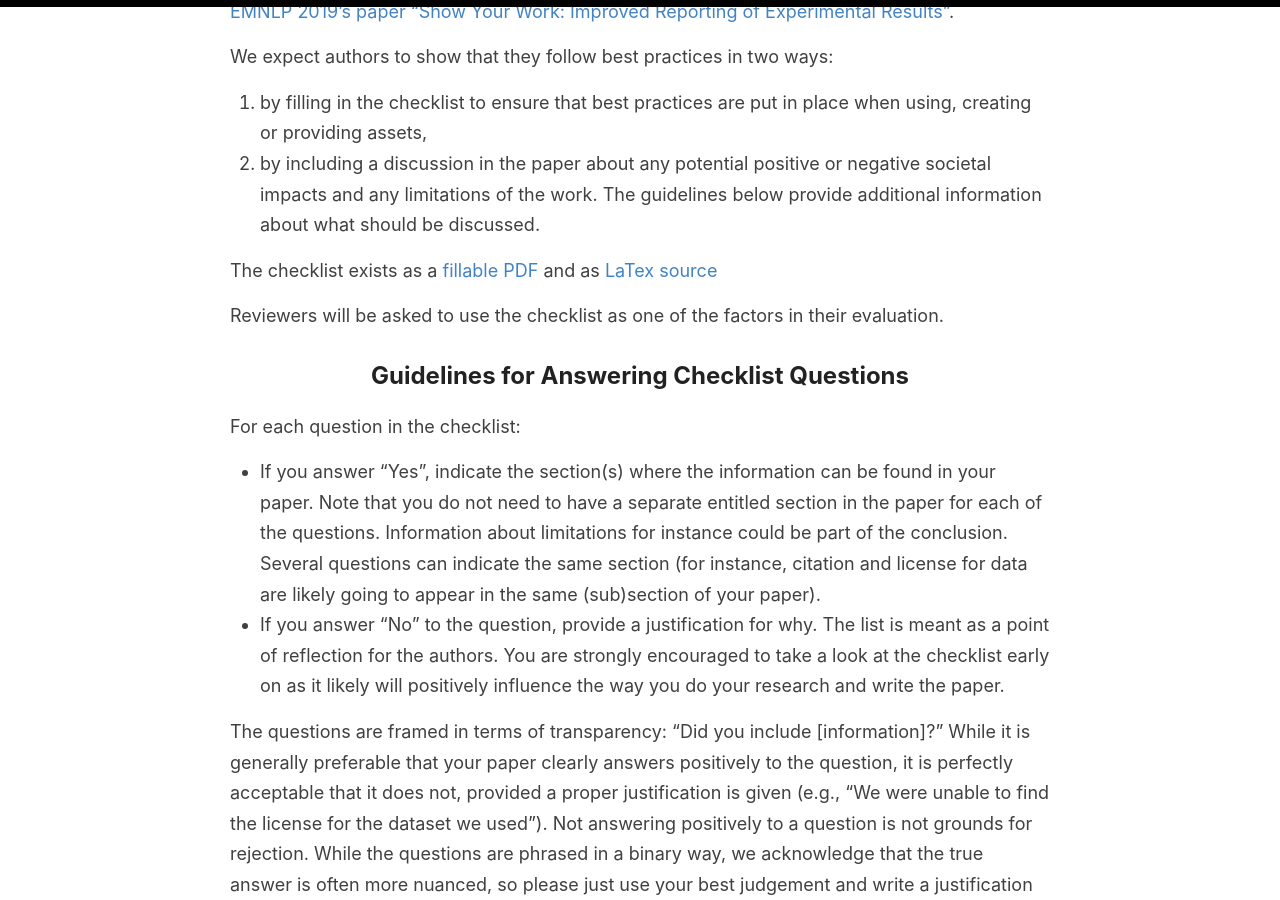
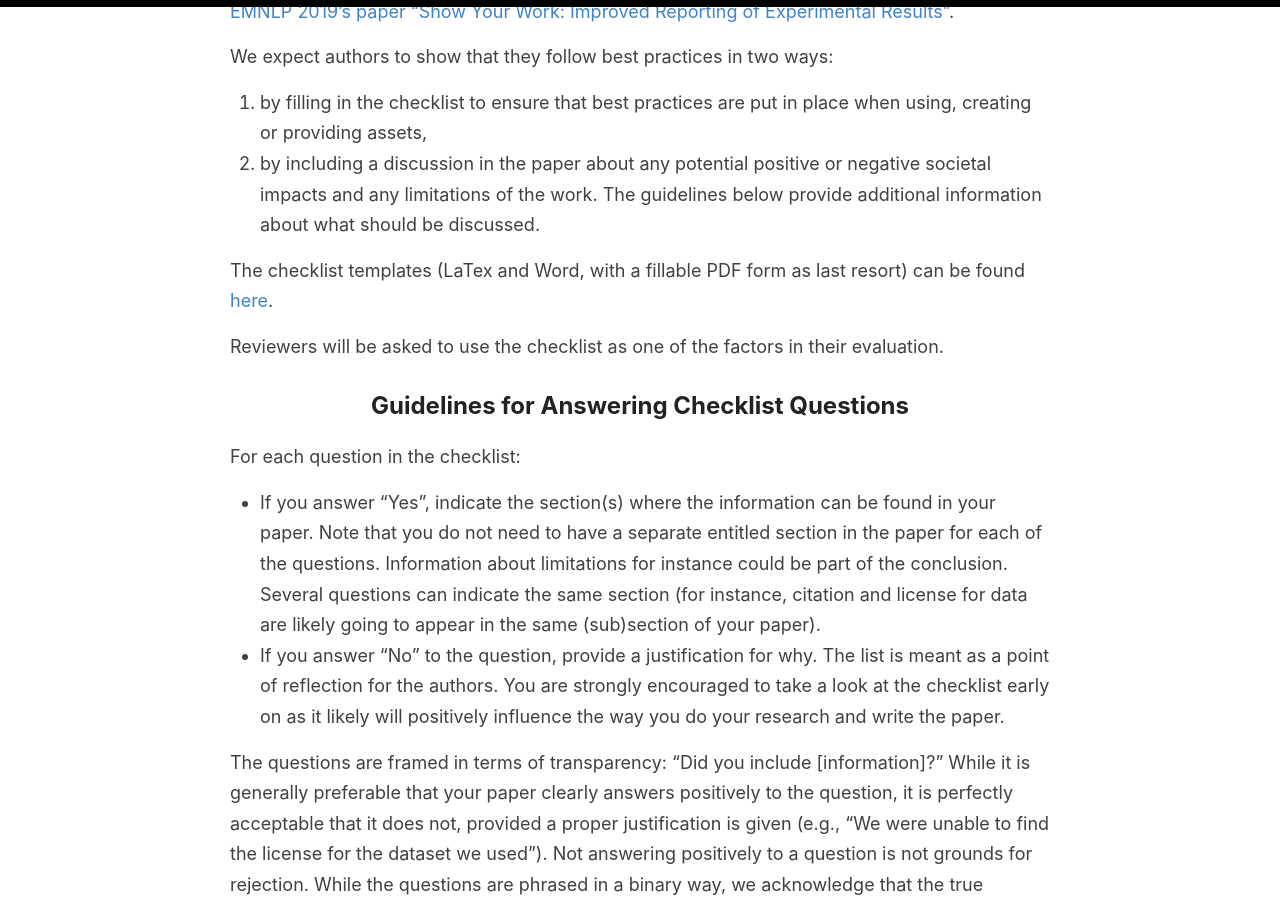
Before and after one commit to amitmerchant1990/reverie, a Jekyll site: the page built from responsibleNLPresearch.md, in a window 1280 px wide and 900 px high, scrolled down 412 px. Built offline with Jekyll 4.4.1, drawn with Linux system fonts in a browser that asks for light colours; our own code applies the rules of GitHub Pages for plain Markdown files.

Commit message:
Update responsibleNLPresearch.md

```diff
--- a/responsibleNLPresearch.md
+++ b/responsibleNLPresearch.md
@@ -5,7 +5,7 @@ We expect authors to show that they follow best practices in two ways:
 1. by filling in the checklist to ensure that best practices are put in place when using, creating or providing assets,
 2. by including a discussion in the paper about any potential positive or negative societal impacts and any limitations of the work. The guidelines below provide additional information about what should be discussed.
 
-The checklist exists as a [fillable PDF](https://aclrollingreview.org/Responsible_NLP_Research_Checklist___Fillable_form.pdf) and as [LaTex source](https://aclrollingreview.org/Responsible%20NLP%20Research%20Checklist%20-%20Fillable%20form.zip)
+The checklist templates (LaTex and Word, with a fillable PDF form as last resort) can be found [here](https://github.com/acl-org/responsibleNLPresearch).
 
 Reviewers will be asked to use the checklist as one of the factors in their evaluation.
 
```
